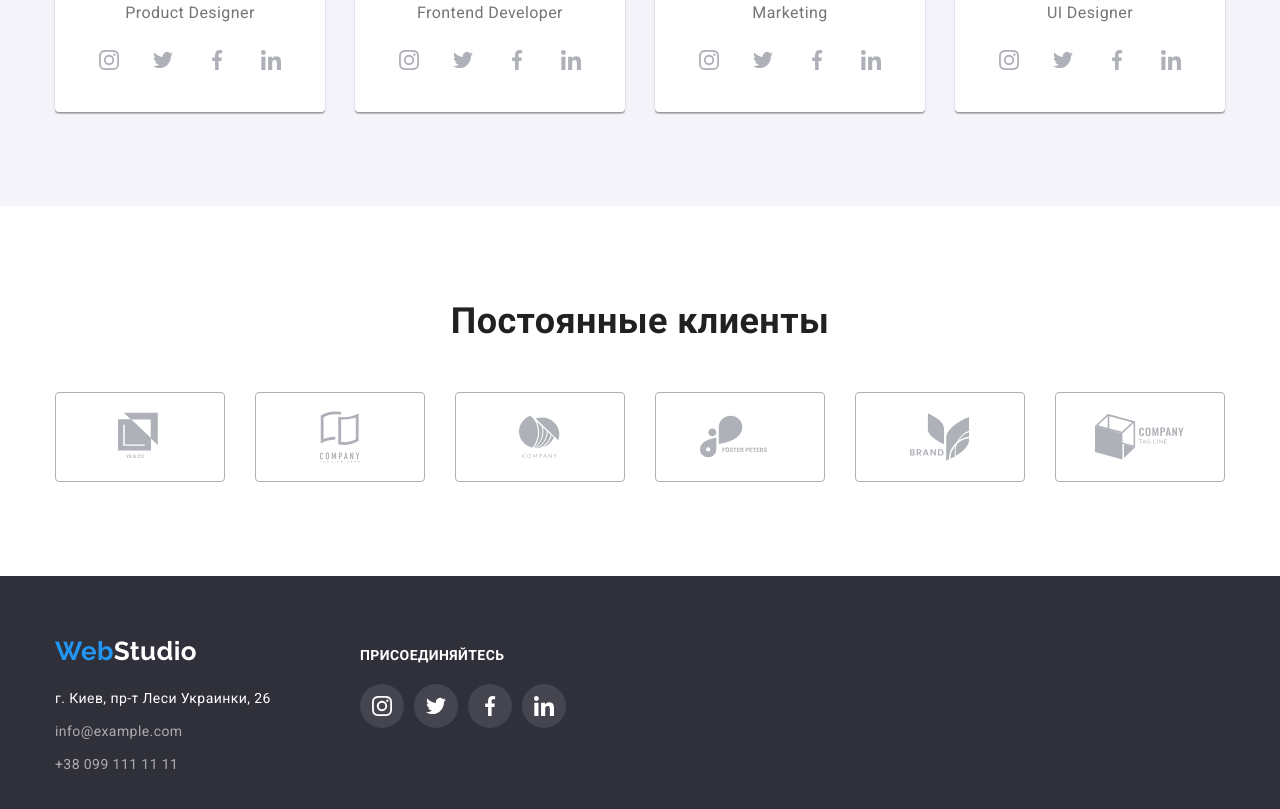
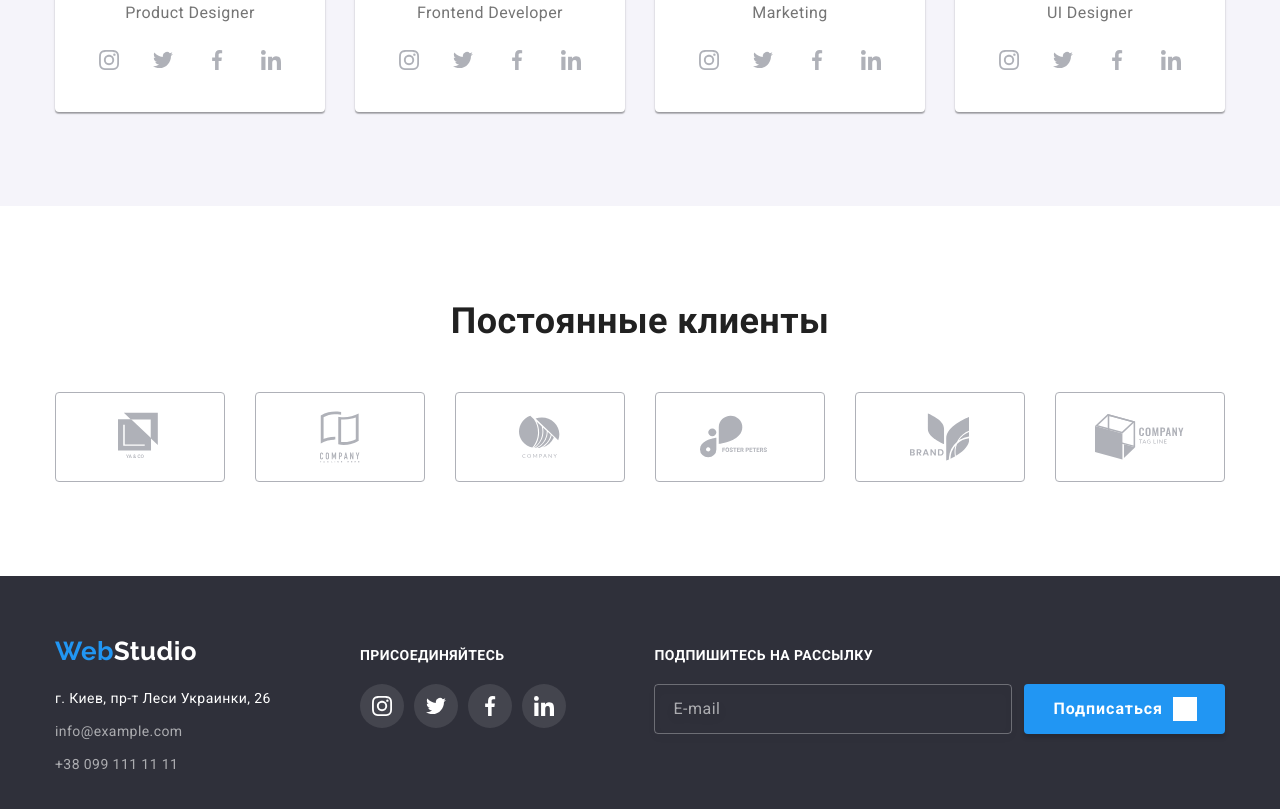
Before and after one commit to Rom-dev-tech/goit-markup-hw-06, a plain HTML site: page index.html in a window 1280 px wide. Shown: the part 2102-2911 px from the top of the page. Drawn offline with nearby package versions, Linux system fonts and the light colour scheme.

Commit message:
Делает форму в футере (разметка и стили)

```diff
--- a/css/style.css
+++ b/css/style.css
@@ -119,6 +119,23 @@ body {
 .social-link:focus {
   background-color: var(--accent-text-color);
   fill: var(--white-text-color);
+}
+.btn {
+  font-weight: 700;
+  font-size: 16px;
+  line-height: 1.87;
+  color: var(--white-text-color);
+  background-color: var(--accent-text-color);
+  letter-spacing: 0.06em;
+
+  padding: 10px 30px;
+
+  background: var(--accent-text-color);
+  box-shadow: 0px 4px 4px rgba(0, 0, 0, 0.15);
+  border-radius: 4px;
+  border: none;
+
+  cursor: pointer;
 }
 /* =======END COMPONENTS======= */
 
@@ -308,23 +325,6 @@ body {
   max-width: 696px;
   margin-left: auto;
   margin-right: auto;
-}
-.hero-btn {
-  font-weight: 700;
-  font-size: 16px;
-  line-height: 1.87;
-  color: var(--white-text-color);
-  background-color: var(--accent-text-color);
-  letter-spacing: 0.06em;
-
-  padding: 10px 30px;
-
-  background: #2196f3;
-  box-shadow: 0px 4px 4px rgba(0, 0, 0, 0.15);
-  border-radius: 4px;
-  border: none;
-
-  cursor: pointer;
 }
 /* =======END HERO======= */
 
@@ -534,6 +534,56 @@ body {
 }
 /* =======END FOOTER======= */
 
+/* =======FOOTER-FORM======= */
+
+.form-container {
+  display: flex;
+  flex-direction: column;
+
+  margin-left: auto;
+}
+.footer-form-input {
+  min-width: 358px;
+  height: 50px;
+  margin-right: 8px;
+
+  border: 1px solid rgba(255, 255, 255, 0.3);
+  box-sizing: border-box;
+  filter: drop-shadow(0px 4px 4px rgba(0, 0, 0, 0.15));
+  border-radius: 4px;
+  background-color: transparent;
+}
+
+.footer-form-input::placeholder {
+  font-size: 16px;
+  line-height: 1.25;
+  letter-spacing: 0.03em;
+
+  color: rgba(255, 255, 255, 0.6);
+
+  padding-left: 16px;
+}
+
+.footer-send-btn {
+  position: relative;
+  padding: 10px 62px 10px 29px;
+}
+.btn-icon {
+  position: absolute;
+  top: 50%;
+  right: 28px;
+
+  margin-left: 10px;
+
+  transform: translateY(-50%);
+
+  display: inline-block;
+  width: 24px;
+  height: 24px;
+  background-color: #fff;
+}
+/* =======END FOOTER-FORM======= */
+
 /* =======PORTFOLIO======= */
 .border-portfolio {
   outline: 1px solid #ececec;
--- a/index.html
+++ b/index.html
@@ -58,7 +58,7 @@
       <div class="container">
          <div class="main-text">
             <h1 class="hero-title">Эффективные решения для вашего бизнеса</h1>
-            <button data-modal-open class="hero-btn" type="button">Заказать услугу</button>
+            <button data-modal-open class="btn" type="button">Заказать услугу</button>
          </div>
       </div>
    </section>
@@ -423,6 +423,17 @@
          </li>
       </ul>
          </div>
+
+         <div class="form-container">
+            <p class="join-text withe">Подпишитесь на рассылку</p>
+         <form class="footer-form" action="#" autocomplete="off">
+            <input class="footer-form-input" type="email" name="mail" placeholder="E-mail" required >
+            <button class="footer-send-btn btn" type="submit">
+               Подписаться
+               <span class="btn-icon"></span>
+            </button>
+         </form>
+         </div>
       </div>
 </footer>
 
```
Also changed, not shown: portfolio.html (+11 -0 lines).
